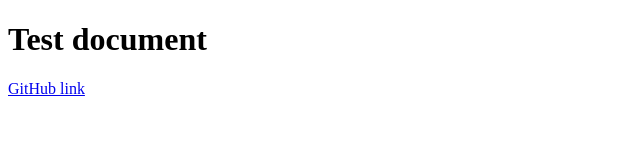
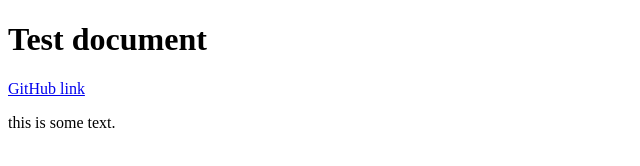
Before and after one commit to Mieszc/git_test, a plain HTML site: page index.html in a window 1280 px wide. Shown: the whole page, without its empty margins (0-640 px from the left). Drawn offline with Linux system fonts and the light colour scheme.

```diff
--- a/index.html
+++ b/index.html
@@ -8,5 +8,6 @@
 <body>
     <h1>Test document</h1>
     <a href="https://github.com/Mieszc/git_test" target="_blank" rel="noopener noreferrer">GitHub link</a>
+    <p>this is some text.</p>
 </body>
 </html>
```
